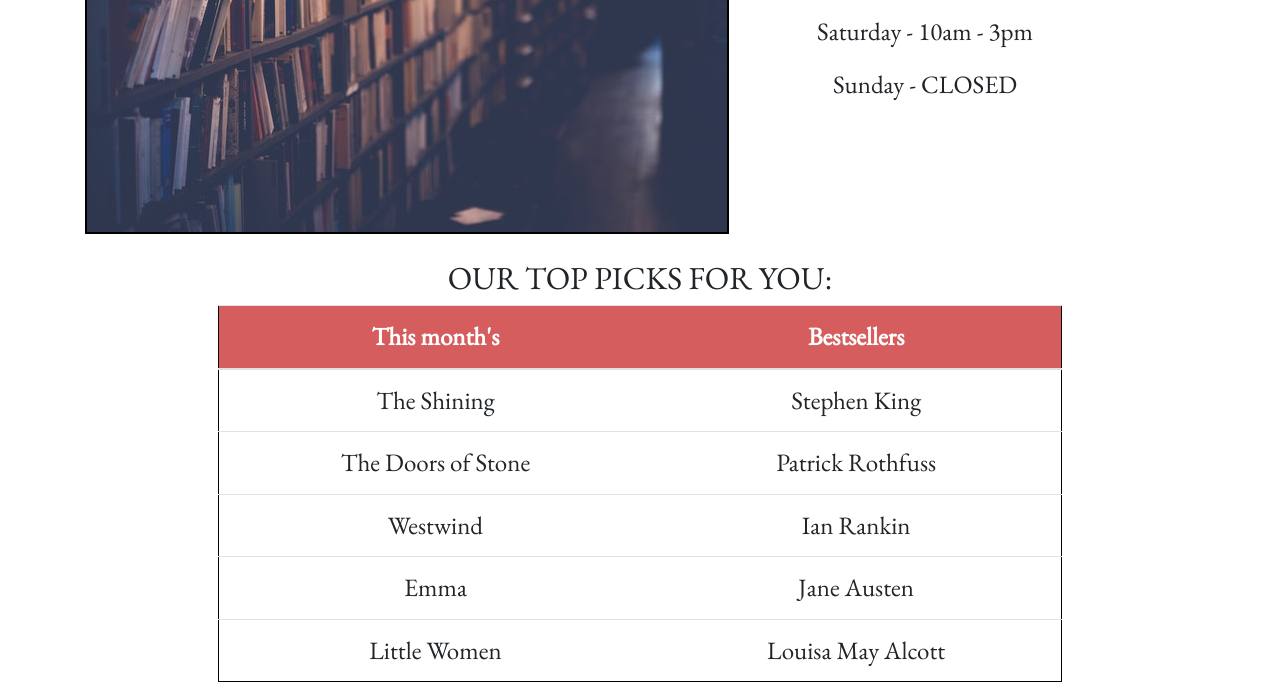
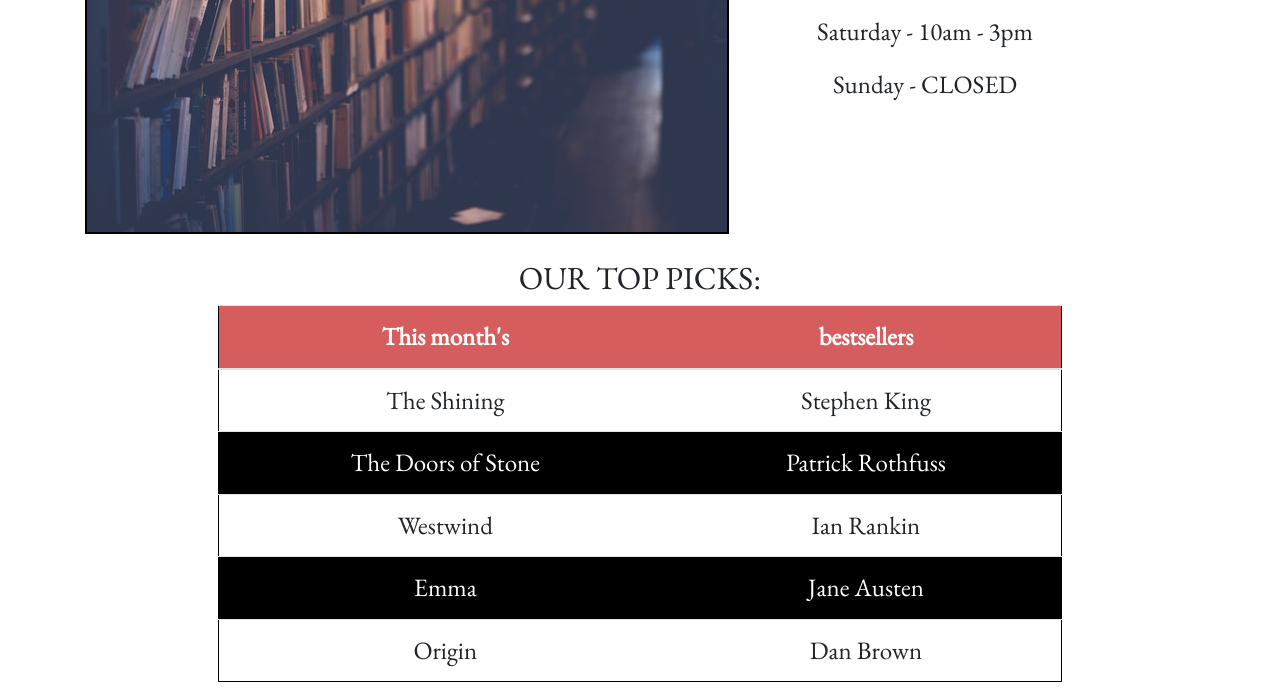
Before and after one commit to dombeesley/user-centric-milestone, a plain HTML site: page index.html in a window 1280 px wide. Shown: the part 1161-1856 px from the top of the page. Drawn offline with nearby package versions, Linux system fonts and the light colour scheme.

Commit message:
edit chart on index.html

```diff
--- a/assets/css/style.css
+++ b/assets/css/style.css
@@ -94,6 +94,11 @@ thead{
 table{
     border: 1px solid black;
     margin: 0 auto;
+}
+
+.color-row{
+    background:black;
+    color: white;
 }
 
 .page-header{
--- a/index.html
+++ b/index.html
@@ -62,7 +62,7 @@
 			<div class="row">
 
 				<div class="col-8 page-header text-center">
-					<h2 class="text-uppercase text-center">Our top picks for you:</h2>
+					<h2 class="text-uppercase text-center">Our top picks:</h2>
 				</div>
 			</div>
 			<div class="row">
@@ -72,7 +72,7 @@
 						<thead>
 							<tr>
 								<th scope="col"><strong>This month's</strong></th>
-								<th scope="col"><strong>Bestsellers</strong></th>
+								<th scope="col"><strong>bestsellers</strong></th>
 							</tr>
 						</thead>
 						<tbody>
@@ -80,7 +80,7 @@
 								<td>The Shining</td>
 								<td>Stephen King</td>
 							</tr>
-							<tr>
+							<tr class="color-row">
 								<td>The Doors of Stone</td>
 								<td>Patrick Rothfuss</td>
 							</tr>
@@ -88,13 +88,13 @@
 								<td>Westwind</td>
 								<td>Ian Rankin</td>
 							</tr>
-							<tr>
+							<tr class="color-row">
 								<td>Emma</td>
 								<td>Jane Austen</td>
 							</tr>
 							<tr>
-								<td>Little Women</td>
-								<td>Louisa May Alcott</td>
+								<td>Origin</td>
+								<td>Dan Brown</td>
 							</tr>
 						</tbody>
 					</table>
```
